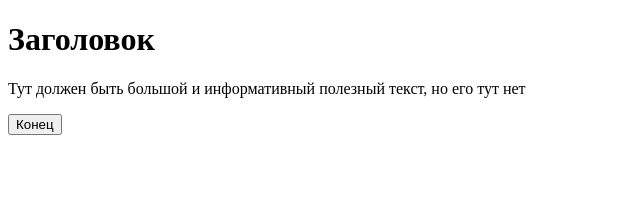
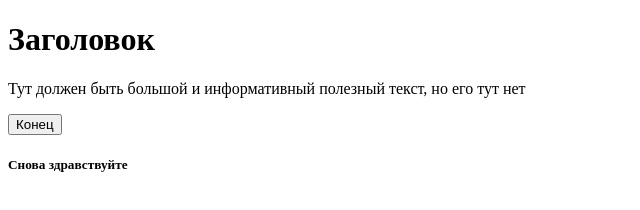
Before and after one commit to Haniiki/haniiki.github.io, a plain HTML site: page yrok.html in a window 1280 px wide. Shown: the whole page, without its empty margins (0-640 px from the left). Drawn offline with Linux system fonts and the light colour scheme.

Commit message:
Второе сохранение

```diff
--- a/yrok.html
+++ b/yrok.html
@@ -7,5 +7,6 @@
         <h1>Заголовок</h1>
         <p>Тут должен быть большой и информативный полезный текст, но его тут нет</p>
         <button>Конец</button>
+        <h5>Снова здравствуйте</h5>
     </body>
 </html>
```
